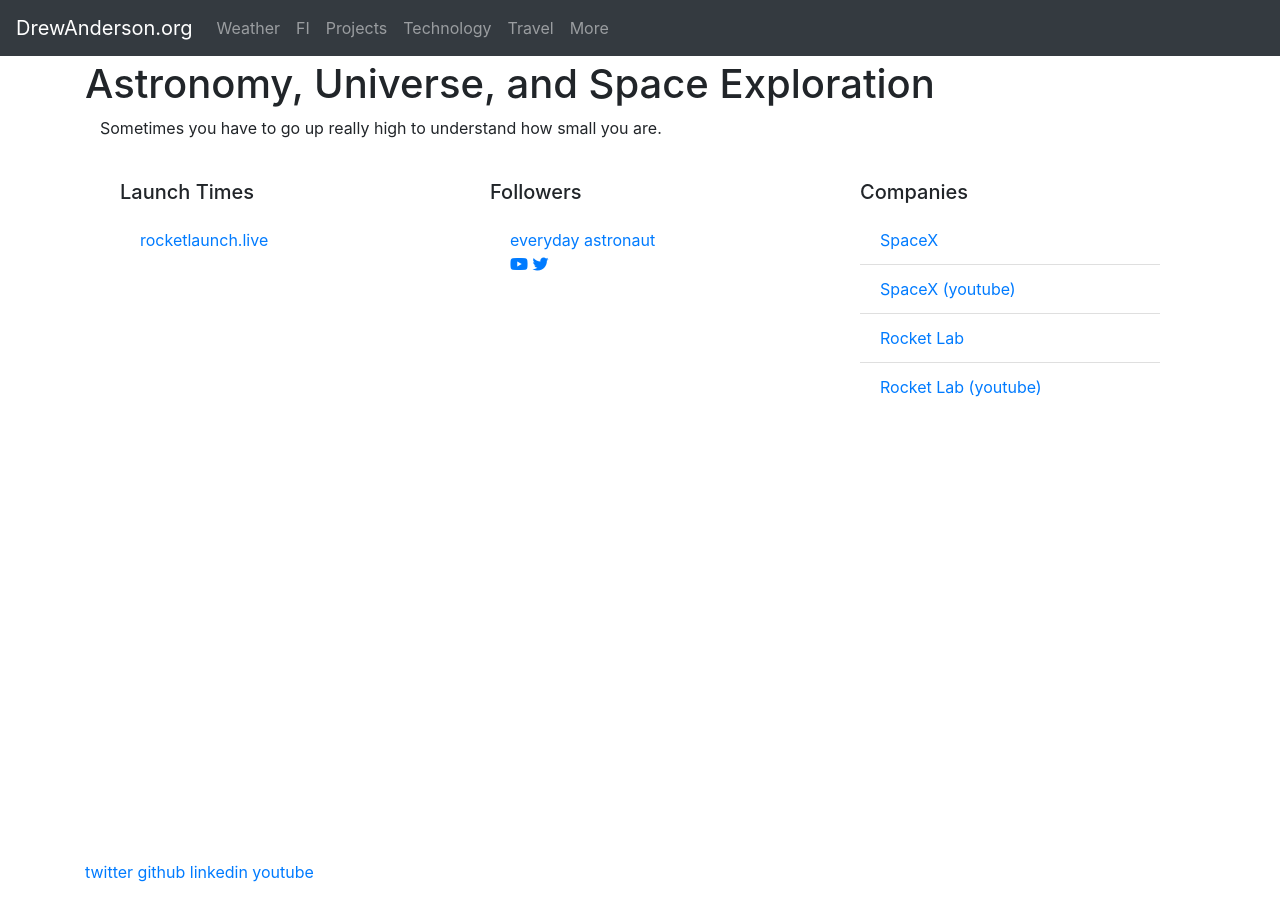
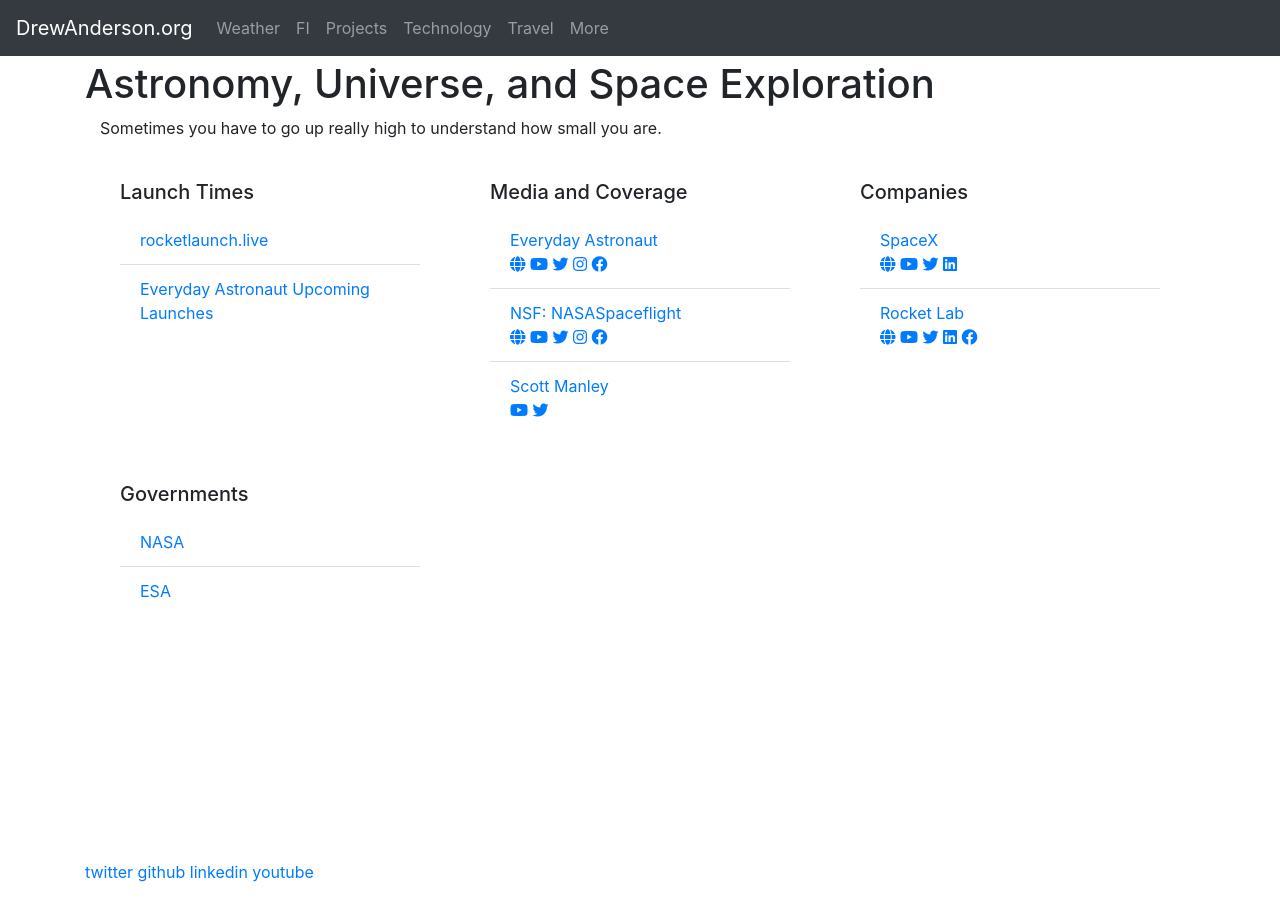
Before and after one commit to drewandersonnz/drewandersonnz.github.io, a Jekyll site: the page built from space.md, in a window 1280 px wide. Built offline with Jekyll 4.4.1, drawn with Linux system fonts in a browser that asks for light colours.

Commit message:
updated space links

```diff
--- a/_includes/social-links.html
+++ b/_includes/social-links.html
@@ -1,6 +1,10 @@
 {% if include.social %}
 <div>
+{% if include.social.website %}<a href="{{ include.social.website }}" title="website"><i class="fas fa-globe"></i></a>{% endif %}
 {% if include.social.youtube %}<a href="{{ include.social.youtube }}" title="youtube"><i class="fab fa-youtube"></i></a>{% endif %}
-{% if include.social.twitter %}<a href="{{ include.social.twitter }}" title="twitter"><i class="fab fa-twitter"></i></a>{% endif %}
+{% if include.social.twitter %}<a href="https://twitter.com/{{ include.social.twitter }}" title="twitter"><i class="fab fa-twitter"></i></a>{% endif %}
+{% if include.social.linkedin %}<a href="{{ include.social.linkedin }}" title="linkedin"><i class="fab fa-linkedin"></i></a>{% endif %}
+{% if include.social.instagram %}<a href="https://www.instagram.com/{{ include.social.instagram }}" title="instagram"><i class="fab fa-instagram"></i></a>{% endif %}
+{% if include.social.facebook %}<a href="https://www.facebook.com/{{ include.social.facebook }}" title="facebook"><i class="fab fa-facebook"></i></a>{% endif %}
 </div>
 {% endif %}
--- a/space.md
+++ b/space.md
@@ -17,32 +17,74 @@
     - title: rocketlaunch.live
       uri: https://www.rocketlaunch.live
 
-- title: "Followers"
+    - title: Everyday Astronaut Upcoming Launches
+      uri: https://everydayastronaut.com/upcoming-launches/
+
+- title: "Media and Coverage"
   links:
 
-    - title: everyday astronaut
+    - title: Everyday Astronaut
       uri: https://everydayastronaut.com/
       social:
-        twitter: https://twitter.com/Erdayastronaut
+        website: https://everydayastronaut.com/
+        twitter: Erdayastronaut
         youtube: https://www.youtube.com/c/EverydayAstronaut
+        youtube_cid: UC6uKrU_WqJ1R2HMTY3LIx5Q
+        youtube_uid: EverydayAstronaut
+        instagram: everydayastronaut
+        facebook: everydayastronaut
+
+    - title: "NSF: NASASpaceflight"
+      uri: https://www.nasaspaceflight.com/
+      social:
+        website: https://www.nasaspaceflight.com/
+        twitter: NASASpaceflight
+        youtube: https://www.youtube.com/@NASASpaceflight
+        youtube_cid:
+        youtube_uid: NASASpaceflight
+        instagram: nasaspaceflight_ig
+        facebook: NASASpaceflight
+
+    - title: "Scott Manley"
+      uri: https://www.youtube.com/channel/UCxzC4EngIsMrPmbm6Nxvb-A
+      social:
+        twitter: DJSnM
+        youtube: https://www.youtube.com/channel/UCxzC4EngIsMrPmbm6Nxvb-A
+        youtube_cid:
+        youtube_uid: szyzyg
 
 - title: "Companies"
   links:
 
     - title: SpaceX
       uri: https://www.spacex.com/
-      twitter:
-      youtube: https://www.youtube.com/spacex
-
-    - title: SpaceX (youtube)
-      uri: https://www.youtube.com/spacex
+      social:
+        website: https://www.spacex.com/
+        twitter: spacex
+        youtube: https://www.youtube.com/spacex
+        youtube_cid:
+        youtube_uid: spacex
+        linkedin: https://www.linkedin.com/company/spacex/
 
     - title: Rocket Lab
       uri: https://www.rocketlabusa.com/
+      social:
+        website: https://www.rocketlabusa.com/
+        twitter: rocketlab
+        youtube: https://www.youtube.com/user/RocketLabNZ
+        youtube_cid:
+        youtube_uid: RocketLabNZ
+        facebook: RocketLabUSA
+        linkedin: https://www.linkedin.com/company/rocket-lab-limited
 
-    - title: Rocket Lab (youtube)
-      uri: https://www.youtube.com/user/RocketLabNZ
+- title: "Governments"
+  links:
 
+    - title: NASA
+      uri: https://www.nasa.gov/
+
+    - title: ESA
+      uri: https://www.esa.int/
 
 ---
 
```
